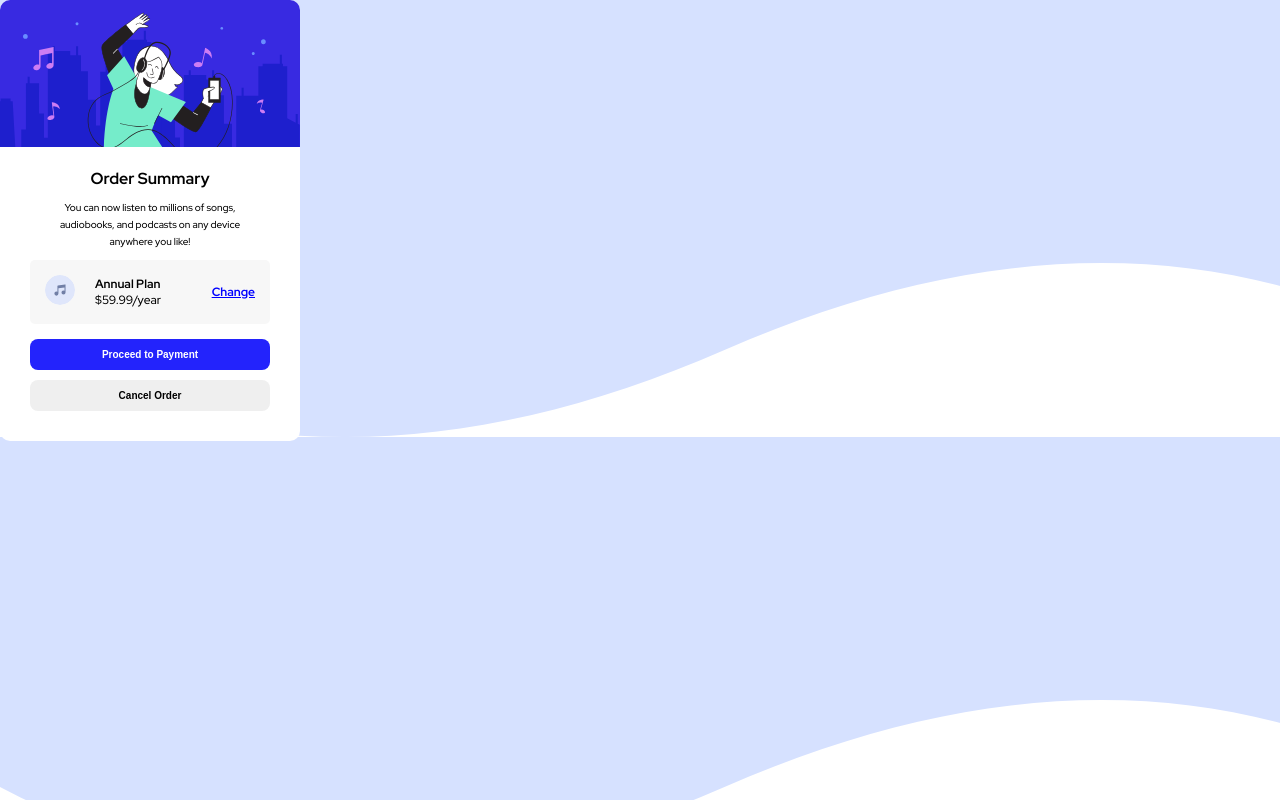
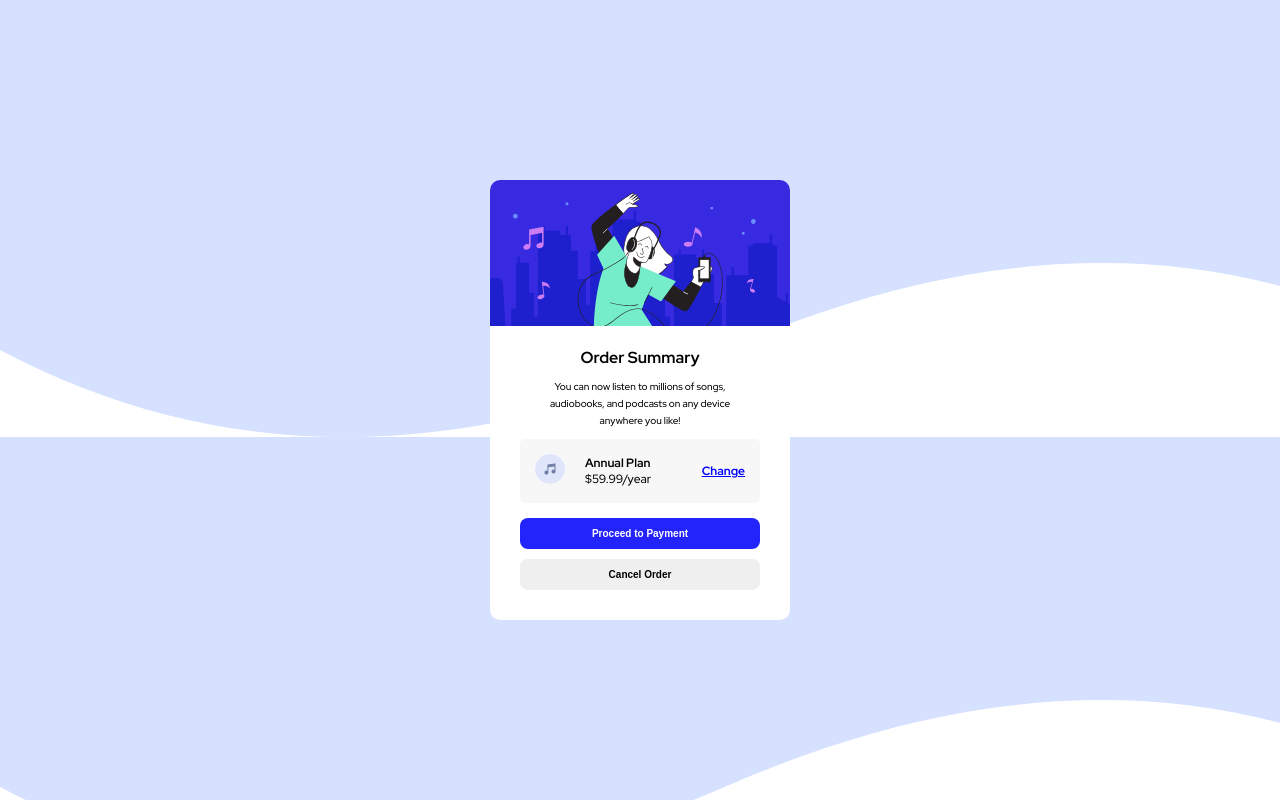
Before and after one commit to Moegamat-Khalid-Ryklief/order-summary-component-main, a plain HTML site: page index.html in a window 1280 px wide. Drawn offline with Linux system fonts and the light colour scheme.

Commit message:
Center content

```diff
--- a/index.html
+++ b/index.html
@@ -19,6 +19,7 @@
   <link rel="stylesheet" href="./styles/styles.css" type="text/css">
 </head>
 <body>
+  <div class="centering-container">
     <div class="order-summary-card">
       <div class="illustration-hero-image-container">
         <img class="illustration-hero-image" src="./images/illustration-hero.svg" alt="">
@@ -54,6 +55,7 @@
       </div>
 
     </div>
+  </div>
 
 
 
--- a/styles/styles.css
+++ b/styles/styles.css
@@ -2,6 +2,15 @@ body{
   font-family: 'Red Hat Display',Arial;
   margin: 0;
   background-image: url("../images/pattern-background-desktop.svg");
+}
+
+.centering-container{
+  width: 100vw;
+  height: 100vh;
+  display: flex;
+  flex-direction: row;
+  justify-content: center;
+  align-items: center;
 }
 
 .order-summary-card{
```
Lines whose indentation alone changed are shown as unchanged.
